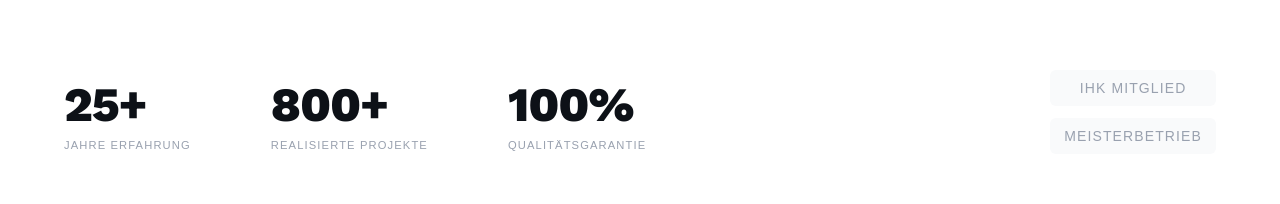
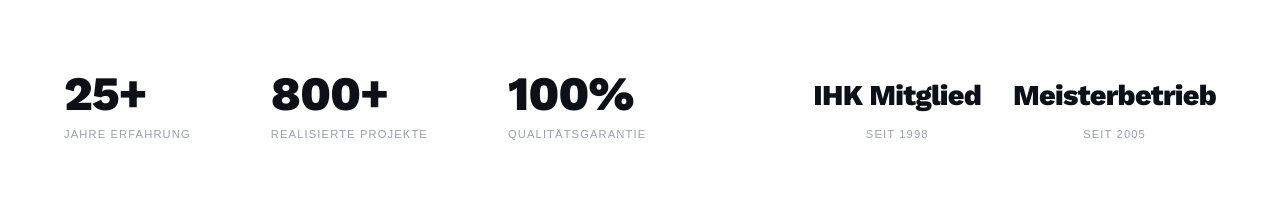
Before and after one commit to mktcode/mbb, a Next.js app: page / in a window 1280 px wide. Shown: the part 826-1030 px from the top of the page. Built offline with nearby package versions, Linux system fonts and the light colour scheme.

Commit message:
feat: update Navbar background opacity and refactor StatsBar badges layout

```diff
--- a/app/components/Hero.tsx
+++ b/app/components/Hero.tsx
@@ -57,7 +57,7 @@ export default function MetallbauMeyerHero() {
       <div className="absolute inset-0 bg-gradient-to-r from-white via-transparent  to-transparent" />
 
       {/* ── Navbar ── */}
-      <nav className="absolute top-0 inset-x-0 z-20 flex items-center justify-between gap-8 px-[5vw] h-[68px] bg-white/80 backdrop-blur-sm">
+      <nav className="absolute top-0 inset-x-0 z-20 flex items-center justify-between gap-8 px-[5vw] h-[68px] bg-white/90 backdrop-blur-sm">
         {/* Logo */}
         <div className="flex items-center gap-2.5">
           <div className="w-[30px] h-[30px] bg-[#003d7c] rounded-[6px] flex items-center justify-center flex-shrink-0">
--- a/app/components/StatsBar.tsx
+++ b/app/components/StatsBar.tsx
@@ -8,7 +8,14 @@ const STATS = [
   { end: 100, suffix: "%", label: "Qualitätsgarantie" },
 ];
 
-const BADGES = ["IHK Mitglied", "Meisterbetrieb"];
+// const BADGES = ["IHK Mitglied", "Meisterbetrieb"];
+const BADGES = [{
+  label: "IHK Mitglied",
+  since: 1998,
+}, {
+  label: "Meisterbetrieb",
+  since: 2005,
+}];
 
 function useCountUp(end: number, duration = 1800, started = false) {
   const [value, setValue] = useState(0);
@@ -88,7 +95,7 @@ export default function StatsBar() {
 
         {/* Badges */}
         <div
-          className="flex md:flex-col gap-3 transition-all duration-700"
+          className="flex gap-8 transition-all duration-700"
           style={{
             transitionDelay: "350ms",
             opacity: started ? 1 : 0,
@@ -96,12 +103,20 @@ export default function StatsBar() {
           }}
         >
           {BADGES.map((b) => (
-            <span
-              key={b}
-              className="text-sm text-center font-medium text-gray-400 uppercase tracking-[0.08em] px-3.5 py-2 rounded-md bg-gray-50"
-            >
-              {b}
-            </span>
+            <div key={b.label} className="flex flex-col items-center gap-2">
+              <span
+                key={b.label}
+                className="font-work-sans font-extrabold tracking-tight text-[#0d1117] leading-none z-10"
+                // style={{ fontSize: "clamp(2.2rem, 4vw, 3rem)" }}
+                style={{ fontSize: "clamp(1.3rem, 3vw, 1.8rem)" }}
+              >
+                {b.label}
+              </span>
+
+              <span className="mt-2 text-[0.7rem] font-medium text-gray-400 uppercase tracking-[0.1em]">
+                Seit {b.since}
+              </span>
+            </div>
           ))}
         </div>
 
```
